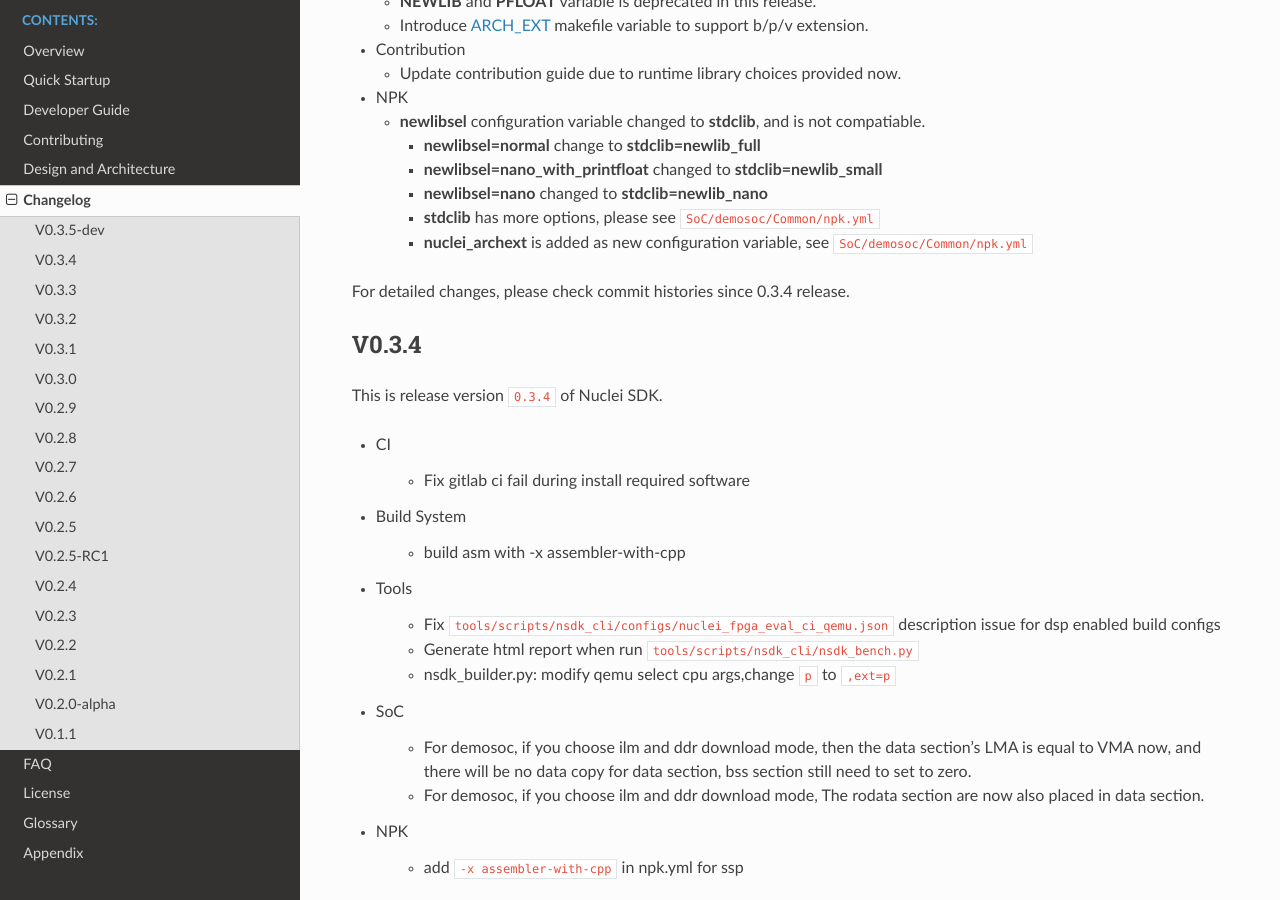
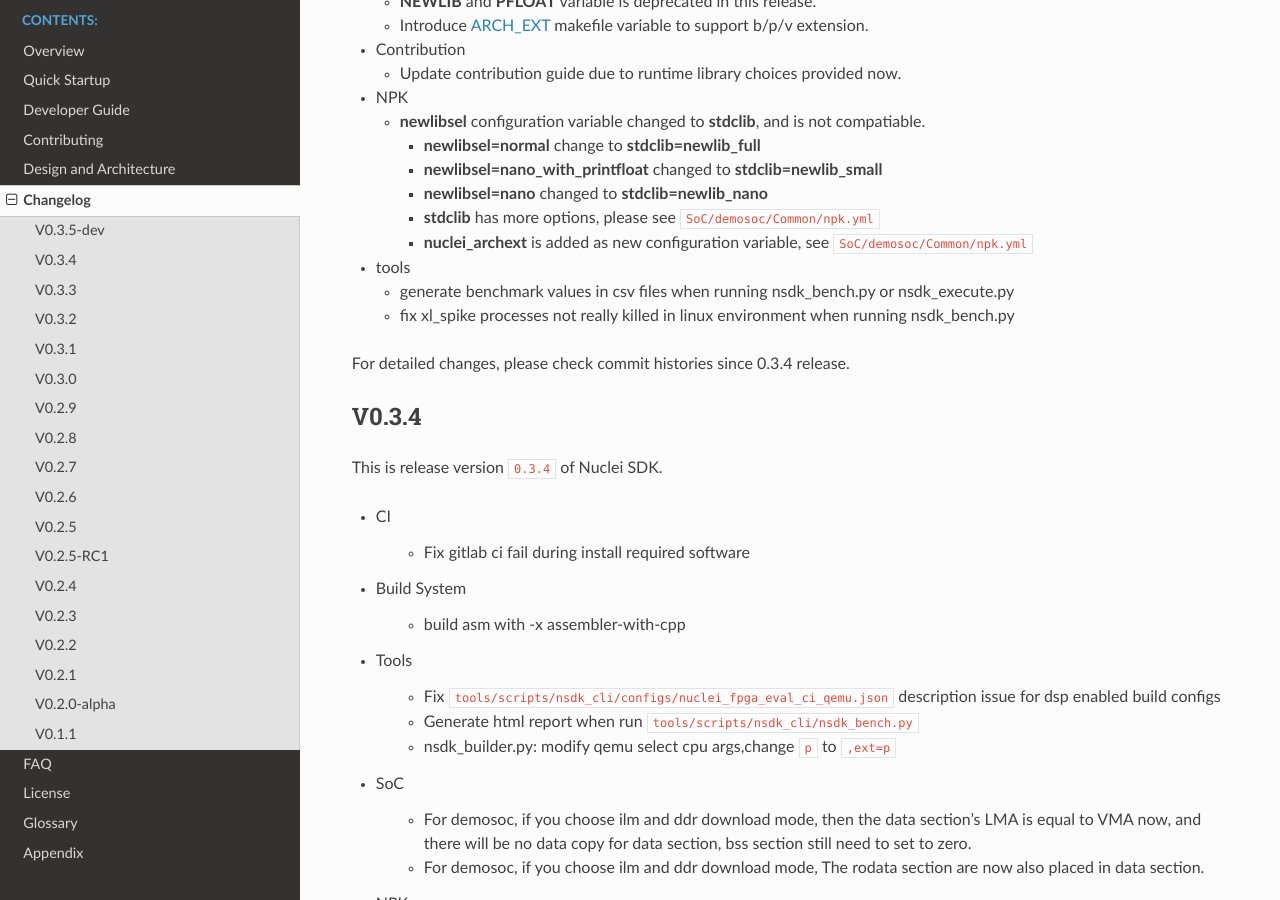
Before and after one commit to Nuclei-Software/nuclei-sdk, a Sphinx documentation site: the page built from doc/source/changelog.rst, in a window 1280 px wide and 900 px high, scrolled down 492 px. Built offline with Sphinx 7.4.7 and the Read the Docs theme 2.0.0, drawn with Linux system fonts in a browser that asks for light colours.

Commit message:
doc: update changelog for tools
Signed-off-by: Huaqi Fang <578567190@qq.com>

```diff
--- a/doc/source/changelog.rst
+++ b/doc/source/changelog.rst
@@ -39,6 +39,11 @@
     - **newlibsel=nano** changed to **stdclib=newlib_nano**
     - **stdclib** has more options, please see ``SoC/demosoc/Common/npk.yml``
     - **nuclei_archext** is added as new configuration variable, see ``SoC/demosoc/Common/npk.yml``
+
+* tools
+
+  - generate benchmark values in csv files when running nsdk_bench.py or nsdk_execute.py
+  - fix xl_spike processes not really killed in linux environment when running nsdk_bench.py
 
 For detailed changes, please check commit histories since 0.3.4 release.
 
```
